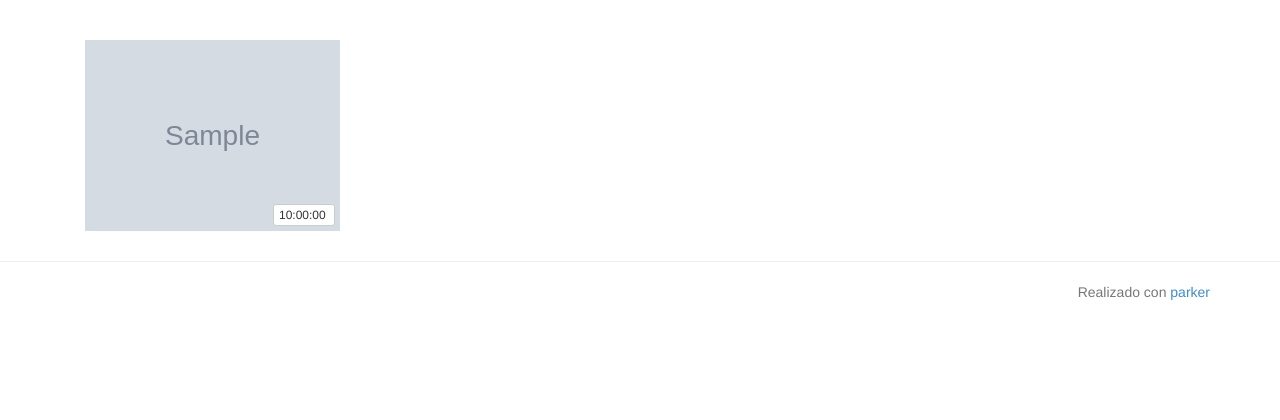
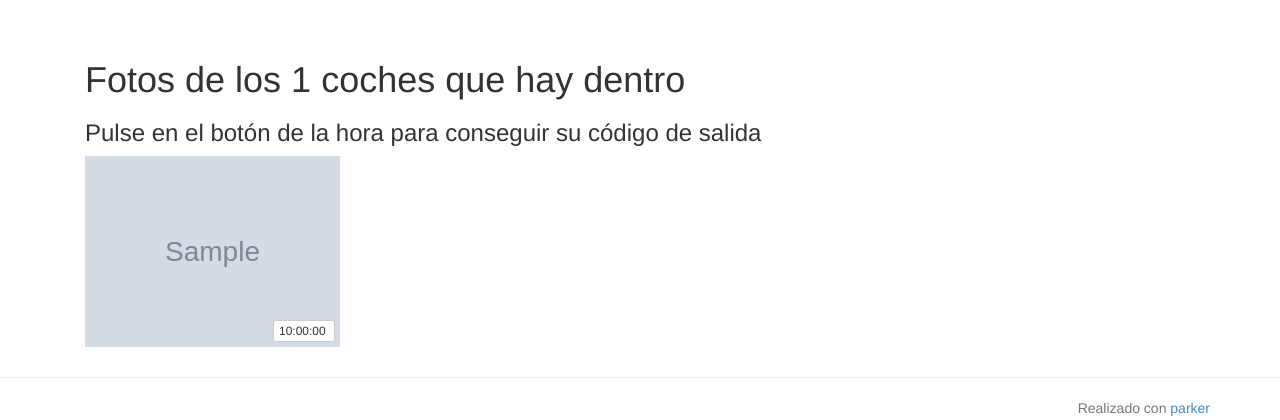
Before and after one commit to amd77/parker, a Django app: template tickets/templates/tickets/fotos.html in a window 1280 px wide. Shown: the part 52-472 px from the top of the page. Run offline with Django 3.2, Linux system fonts and the light colour scheme; the template is opened without the code that fills it: most values are stand-ins (such as "Sample title", 1, 10 or a date in 2020); grey boxes marked "Sample" are stand-in pictures; parts of the project's set-up code (start-up, migrations or seed data) failed here and were passed over; some libraries are stand-ins or nearby versions.

Commit message:
Dar salida a los coches por las fotos

```diff
--- a/tickets/templates/tickets/fotos.html
+++ b/tickets/templates/tickets/fotos.html
@@ -10,6 +10,8 @@
 
 {% block body %}
 <div class="container-fluid">
+    <h1>Fotos de los {{object_list.count}} coches que hay dentro</h1>
+    <h3>Pulse en el botón de la hora para conseguir su código de salida</h3>
     <div class="row">
         <form class="form" method="POST" action="{% url 'inicio' %}">
             <input type="hidden" name="cobrar" value="0"/>
```
